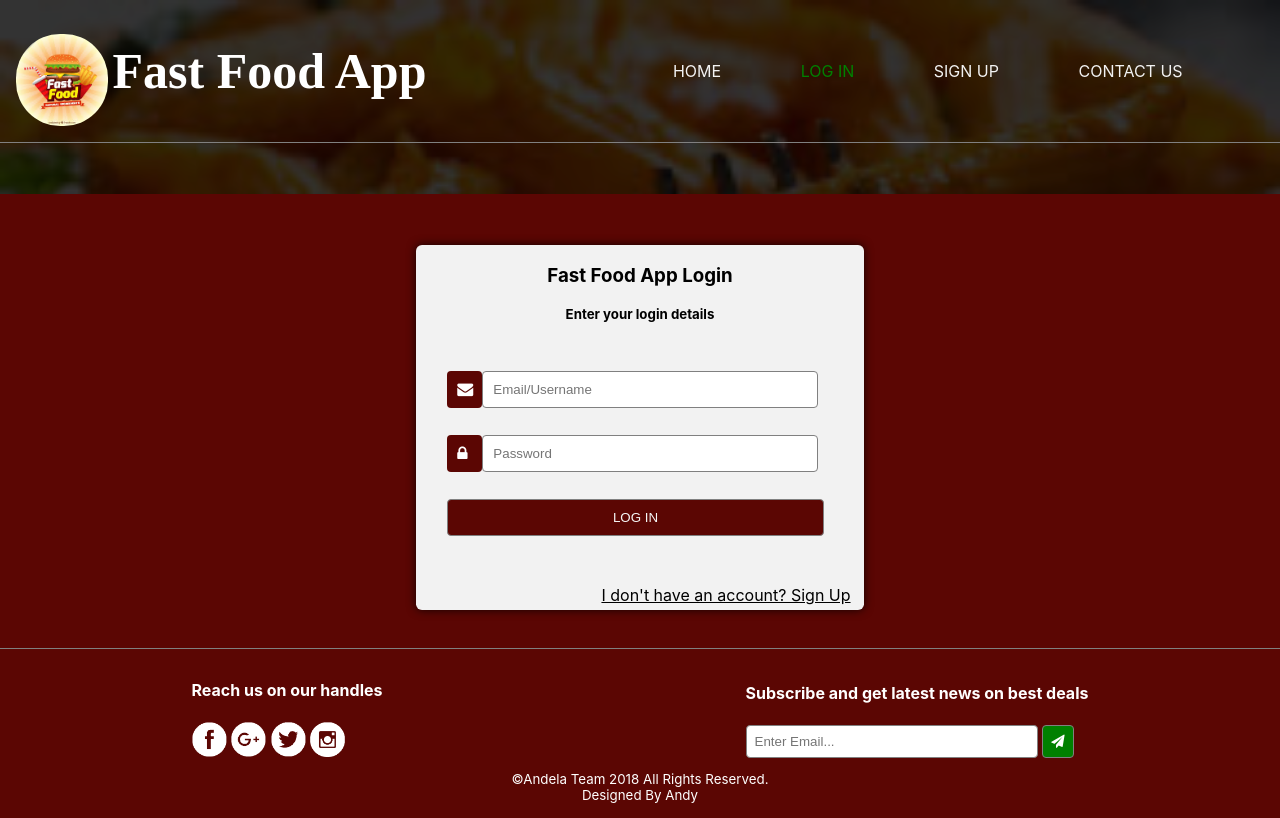
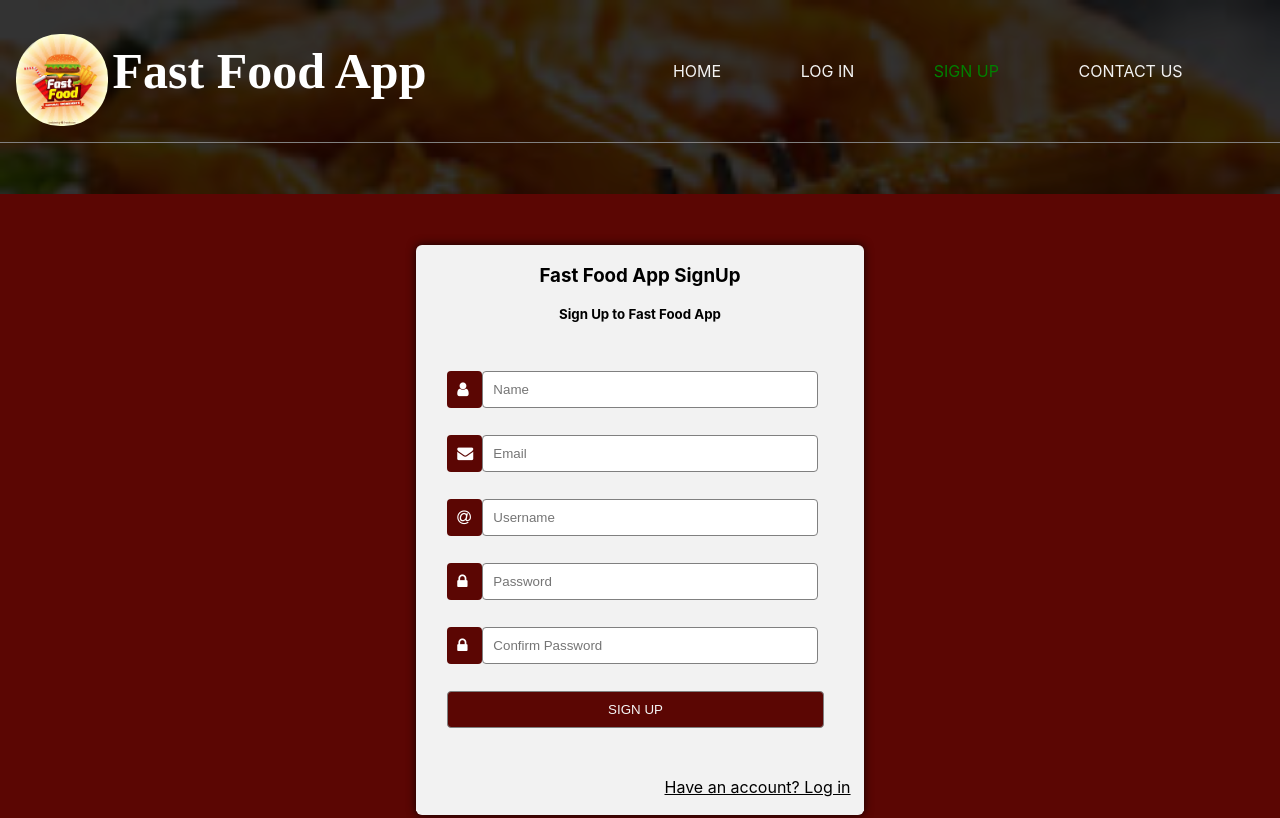
Before and after one commit to andrewinsoul/Fast-Food-Fast, a plain HTML site: page UI/signup.html in a window 1280 px wide. Shown: the top 818 px of the page. Drawn offline with Linux system fonts and the light colour scheme; a web font is replaced by a local one.

Commit message:
add signup page and it's stylings

```diff
--- a/UI/assets/styles/main.css
+++ b/UI/assets/styles/main.css
@@ -16,6 +16,9 @@ nav {
   color: #f2f2f2;
   text-decoration: none;
   padding: 14px 16px;
+}
+.topnav a:hover, .topnav.responsive a:hover {
+  color: green;
 }
 nav h1{
   color: white;
@@ -57,6 +60,7 @@ a.active {
   background-color: #5b0603;
   color: whitesmoke;
   padding: 10px;
+  cursor: pointer;
 }
 .form-jumbotron .fa {
   background-color: #5b0603;
@@ -197,6 +201,7 @@ button.icon {
 .new-old-user a {
   margin-right: 3%;
   color: #000;
+  margin-bottom: 3%;
 }
 #brand-div h1 {
   font-family: Aguafina Script;
--- a/UI/login.html
+++ b/UI/signup.html
@@ -18,9 +18,9 @@
             <h1>Fast Food App</h1>
           </div>
           <div id="nav-links">
-            <a class="nav-link" href="#">HOME</a>
-            <a class="nav-link active" href="login.html">LOG IN</a>
-            <a class="nav-link" href="signup.html">SIGN UP</a>
+            <a class="nav-link" href="index.html">HOME</a>
+            <a class="nav-link" href="login.html">LOG IN</a>
+            <a class="nav-link active" href="#">SIGN UP</a>
             <a class="nav-link" href="#">CONTACT US</a>
           </div>
           <button class="icon" onclick="toggler()">
@@ -31,22 +31,34 @@
     </div>
     <main id="main-form">
       <div class="form-jumbotron">
-        <h3>Fast Food App Login</h3>
-        <h5>Enter your login details</h5>
+        <h3>Fast Food App SignUp</h3>
+        <h5>Sign Up to Fast Food App</h5>
         <form action="" class="col-form">
           <div class="reg-div">
+            <i class="fa fa-user icon"></i>
+            <input type="text" required="required" placeholder="Name">
+          </div>
+          <div class="reg-div">
             <i class="fa fa-envelope icon"></i>
-            <input type="email" required="required" placeholder="Email/Username"/>
+            <input type="email" required="required" placeholder="Email"/>
+          </div>
+          <div class="reg-div">
+            <i class="fa fa-at icon"></i>
+            <input type="text" required="required" placeholder="Username">
           </div>
           <div class="reg-div">
             <i class="fa fa-lock icon"></i>
             <input type="password" required="required" placeholder="Password"/>
           </div>
+          <div class="reg-div">
+            <i class="fa fa-lock icon"></i>
+            <input type="password" required="required" placeholder="Confirm Password"/>
+          </div>
           <div>
-            <input type="submit" value="LOG IN" class="form-btn"/>
+            <input type="submit" value="SIGN UP" class="form-btn"/>
           </div>
           <div class="new-old-user" style="display: flex; justify-content: flex-end">
-            <a href="./signup.html">I don't have an account? Sign Up</a>
+            <a href="./signup.html">Have an account? Log in</a>
           </div>
         </form>
       </div>
```
